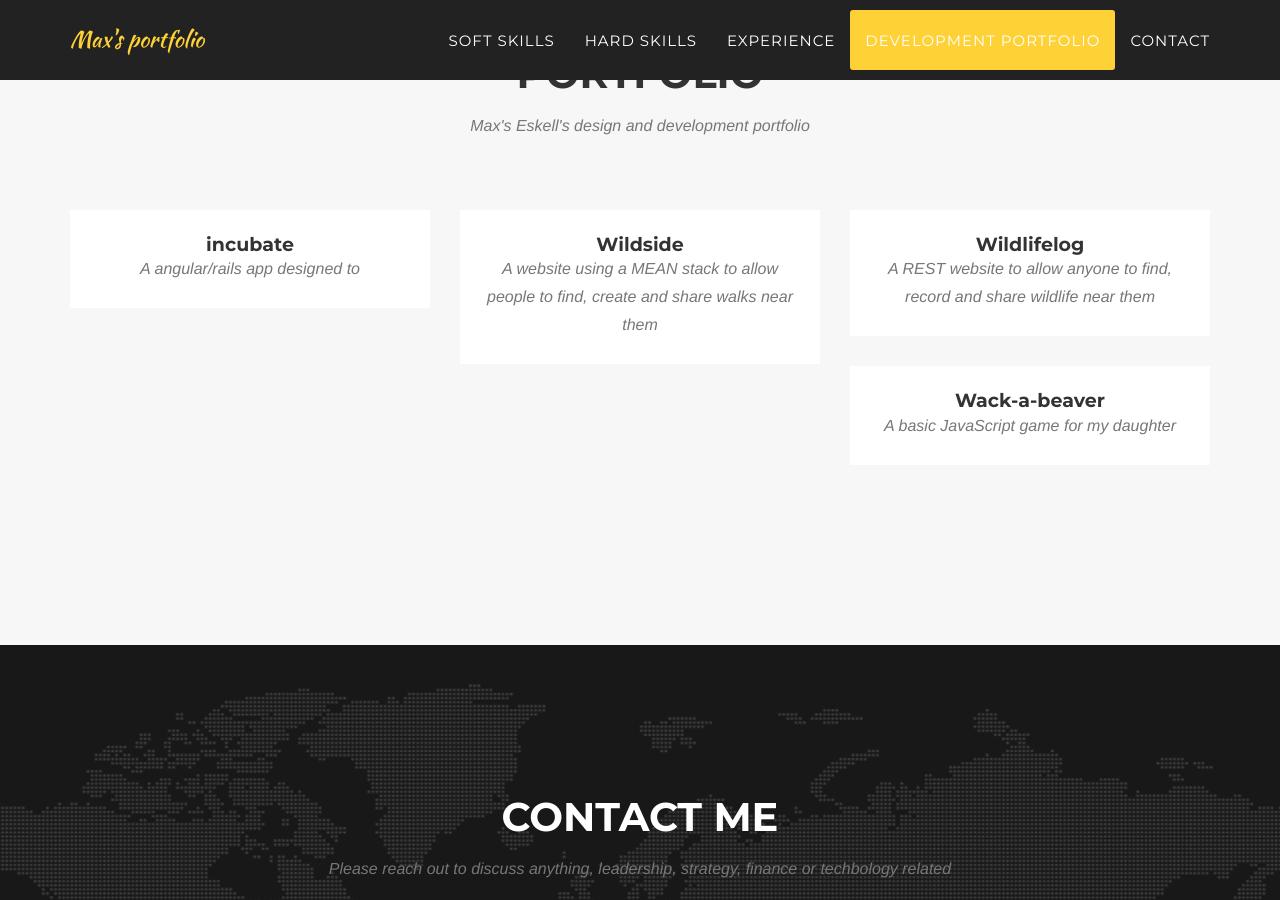
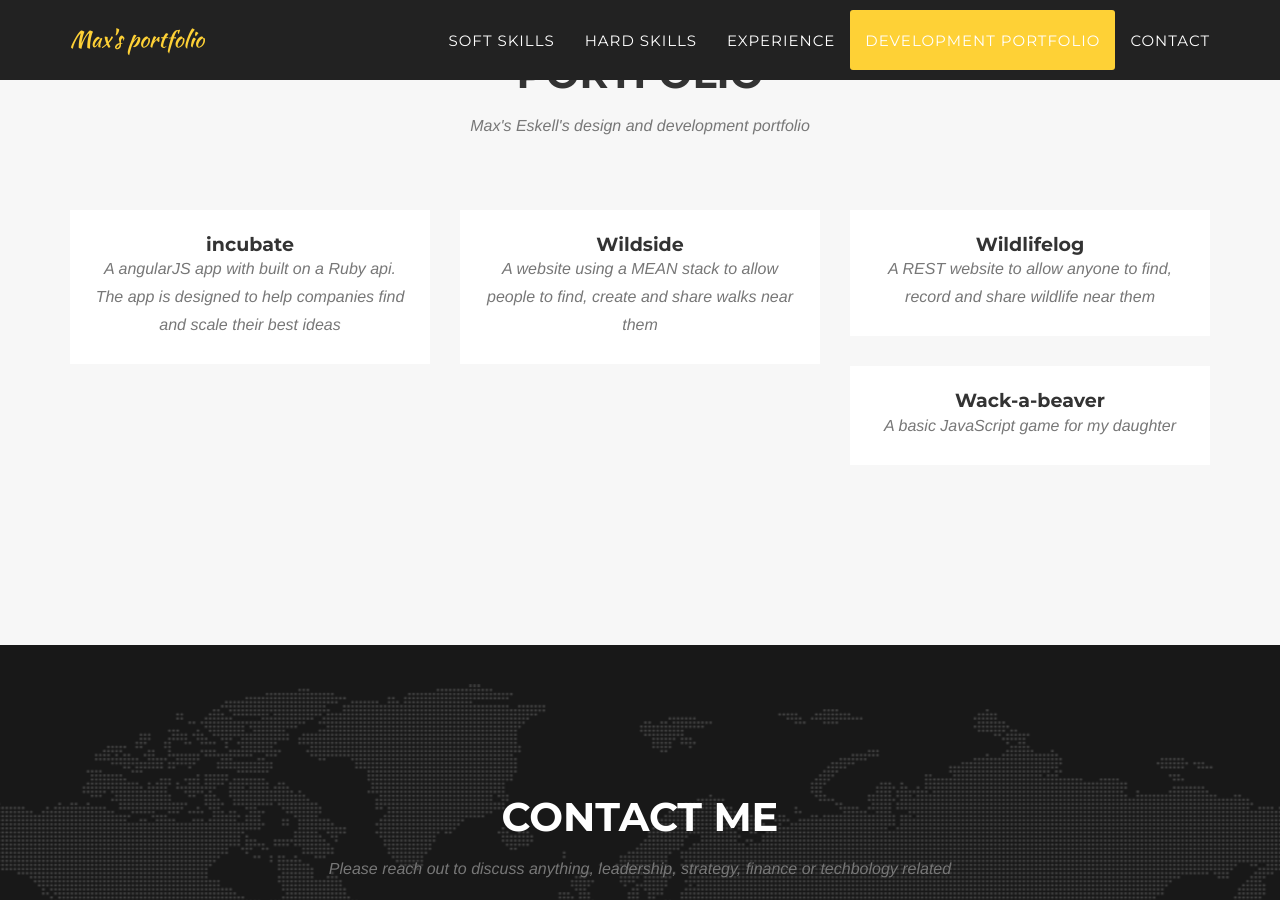
Before and after one commit to maxeskell/maxeskell.github.io, a Jekyll site: the page built from _posts/2014-07-16-project-4.markdown, in a window 1280 px wide and 900 px high, scrolled down 4180 px. Built offline with Jekyll 4.4.1, drawn with Linux system fonts in a browser that asks for light colours; some web fonts are replaced.

Commit message:
project 4 added

```diff
--- a/_posts/2014-07-16-project-4.markdown
+++ b/_posts/2014-07-16-project-4.markdown
@@ -1,6 +1,6 @@
 ---
 title: incubate
-subtitle: A angular/rails app designed to
+subtitle: A angularJS app with built on a Ruby api.  The app is designed to help companies find and scale their best ideas
 layout: default
 modal-id: 4
 date: 2017-07-30
@@ -11,6 +11,6 @@ project-date: August 2017
 client: General Assembly
 category: Web Development
 link: https://incubate.herokuapp.com/ideas
-description: This website was my final project.  I used angularJS front end, and ruby/rails backed end, with a Postgresql database.  The app was inspired by Kickstarter, and is intended to be used by companies to allow them to find and scale their best ideas.
+description: This website was my final project.  I used angularJS front end, and ruby/rails backed end with a Postgresql database.  The app allows a companies employees to share their ideas.  Other employees can 'love' ideas or form a team to help turn the idea into reality.  By surfacing ideas as widely as possible, and building a community around the ideas, there is a great chance that these ideas will become reality.
 
 ---
```
